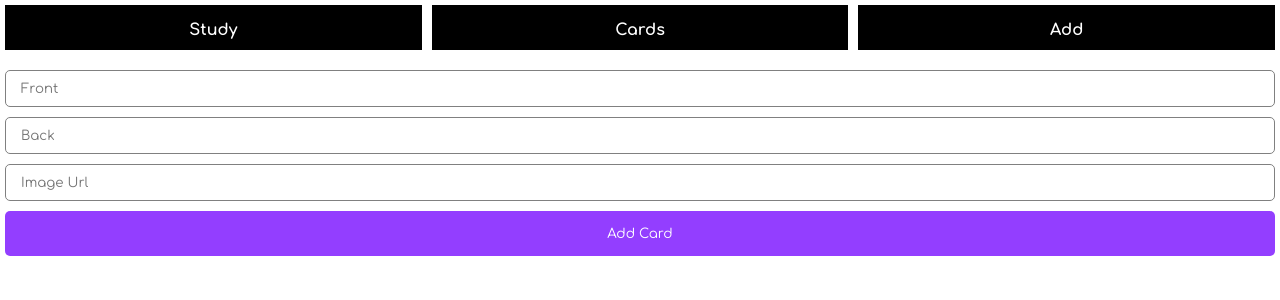
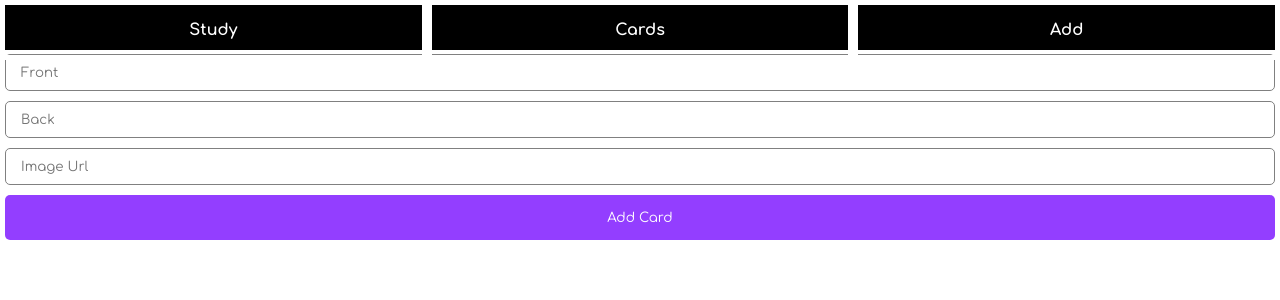
Before and after one commit to Larisa-Pomidor/test-angular2, an Angular app: page /add in a window 1280 px wide. Shown: the top 300 px of the page. Built offline with nearby package versions, Linux system fonts and the light colour scheme.

Commit message:
Margins added

```diff
--- a/src/app/app.component.css
+++ b/src/app/app.component.css
@@ -3,6 +3,8 @@
     display: flex;
     height: 50px;
     margin-bottom: 20px;
+    position: fixed;
+    width: 100%;
 }
 
 .header__button {
--- a/src/app/app.component.html
+++ b/src/app/app.component.html
@@ -9,4 +9,7 @@
     <a class="header__link" routerLink="/add">Add</a>
   </div>
 </nav>
+<br />
+<br />
+<br />
 <router-outlet></router-outlet>
```
